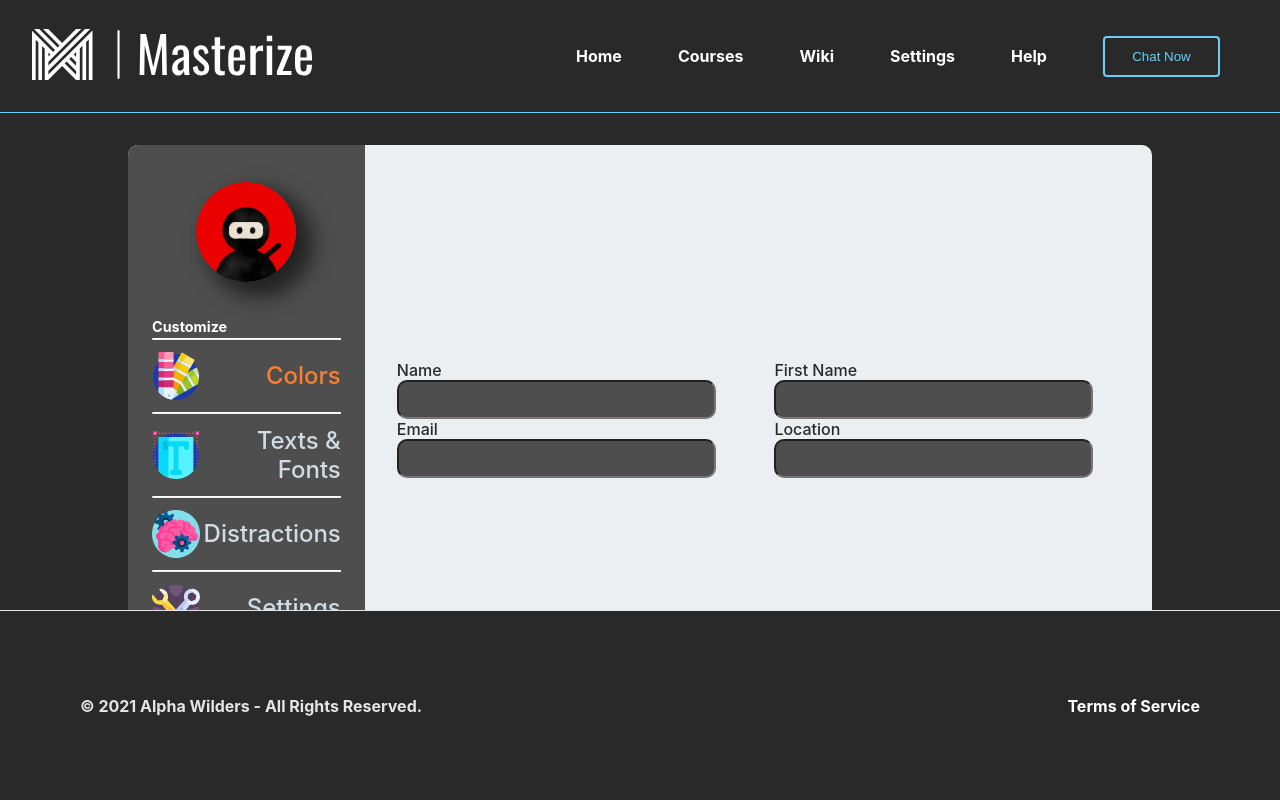
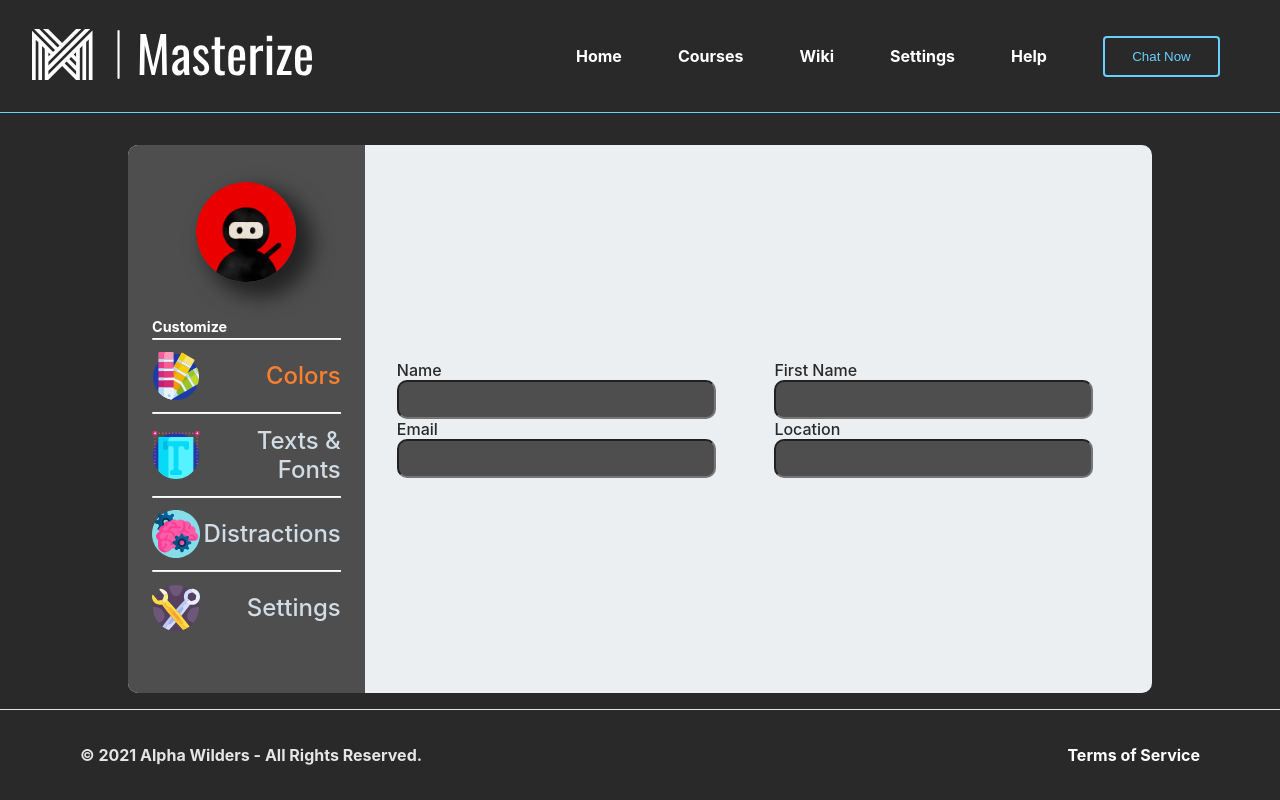
Before and after one commit to WildCodeSchool/2104-wns-remote-alphas, a React (Create React App) app in the folder front/: page /settings in a window 1280 px wide. Built offline with nearby package versions, Linux system fonts and the light colour scheme; no server answers.

Commit message:
update footer

```diff
--- a/front/src/components/Footer.styled.tsx
+++ b/front/src/components/Footer.styled.tsx
@@ -6,14 +6,17 @@ const FooterContent = styled.div`
 	display: flex;
 	justify-content: space-between;
 	align-items: center;
-	height: 189px;
+	height: 90px;
 	padding-right: 5rem;
 	padding-left: 5rem;
 	font-weight: bold;
+	width:calc(100% - 5rem - 5rem);
 	border-top: 1px solid #e5e5e5;
-	position:absolute;
-	bottom:0;
-	width:calc(100% - 5rem - 5rem);
+	position: absolute;
+	bottom: 0;
+	left: 0;
+
+
 `;
 
 const WrapperLeft = styled.div`
--- a/front/src/components/Layout.styled.tsx
+++ b/front/src/components/Layout.styled.tsx
@@ -5,7 +5,7 @@ import Footer from './Footer.styled';
 
 const Container = styled.div``;
 const App = styled.div`
-	height: 100%;
+	min-height: 100%;
 `;
 
 interface LayoutProps {
```
